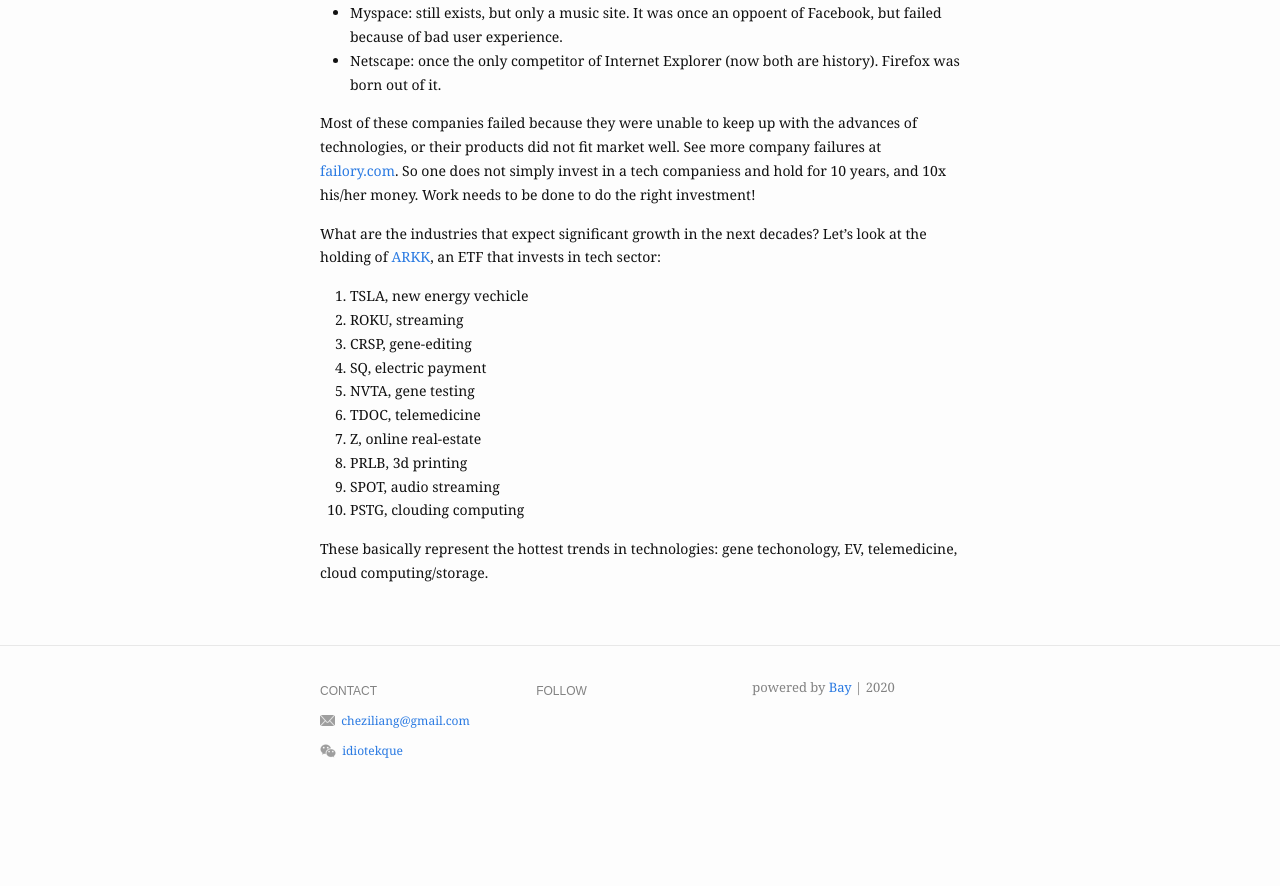
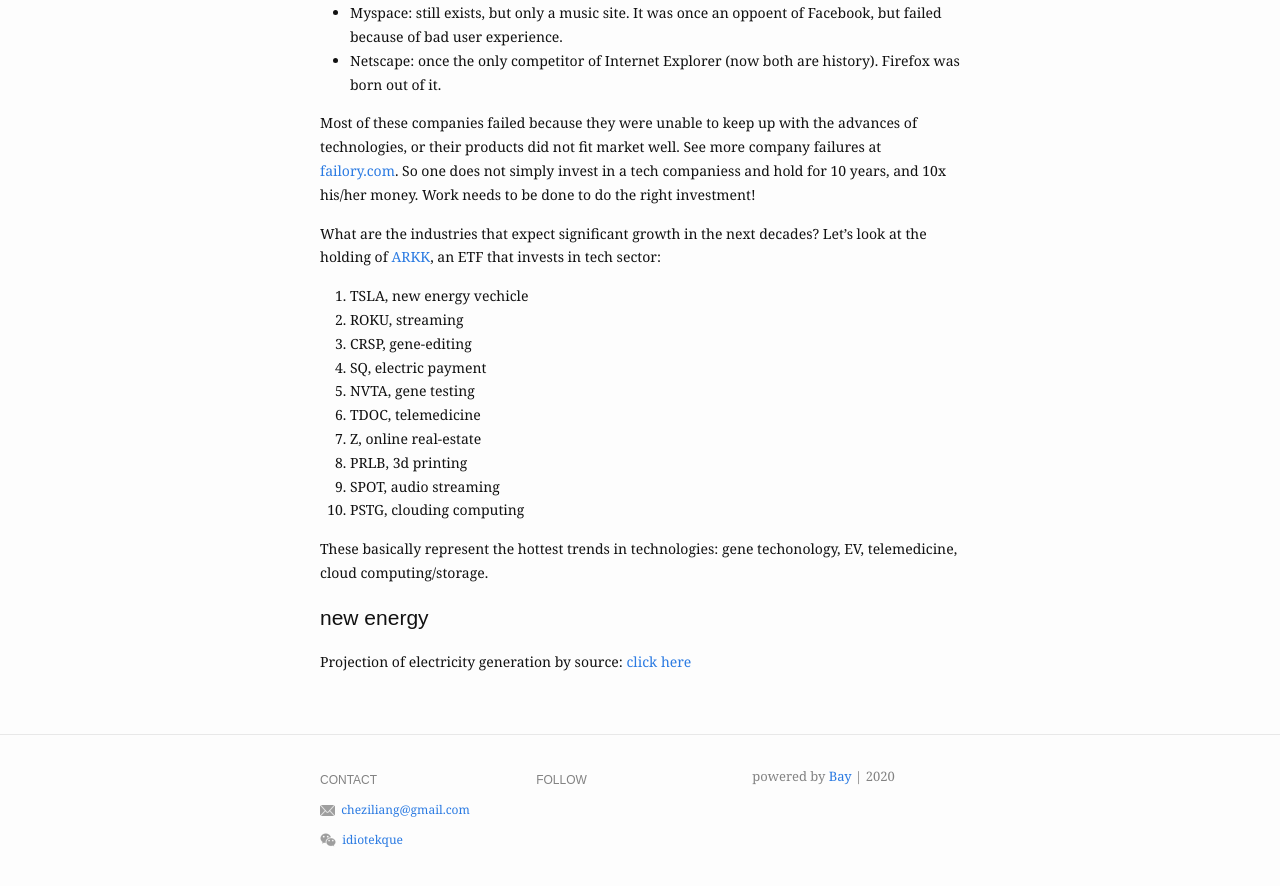
Before and after one commit to idiotekk/idiotekk.github.io, a Jekyll site: the page built from _posts/2020-12-17-techo-invest.markdown, in a window 1280 px wide and 900 px high, scrolled down 906 px. Shown: the top 886 px of the window. Built offline with Jekyll 4.4.1, drawn with Linux system fonts in a browser that asks for light colours; before the commit the page ends 1717 px from its top, so only the background shows below that.

Commit message:
Update 2020-12-17-techo-invest.markdown

```diff
--- a/_posts/2020-12-17-techo-invest.markdown
+++ b/_posts/2020-12-17-techo-invest.markdown
@@ -38,3 +38,6 @@
 10. PSTG, clouding computing
 
 These basically represent the hottest trends in technologies: gene techonology, EV, telemedicine, cloud computing/storage.
+
+# new energy
+Projection of electricity generation by source: [click here](https://www.eia.gov/outlooks/aeo/images/AEO2020_infographic_2.png)
```
